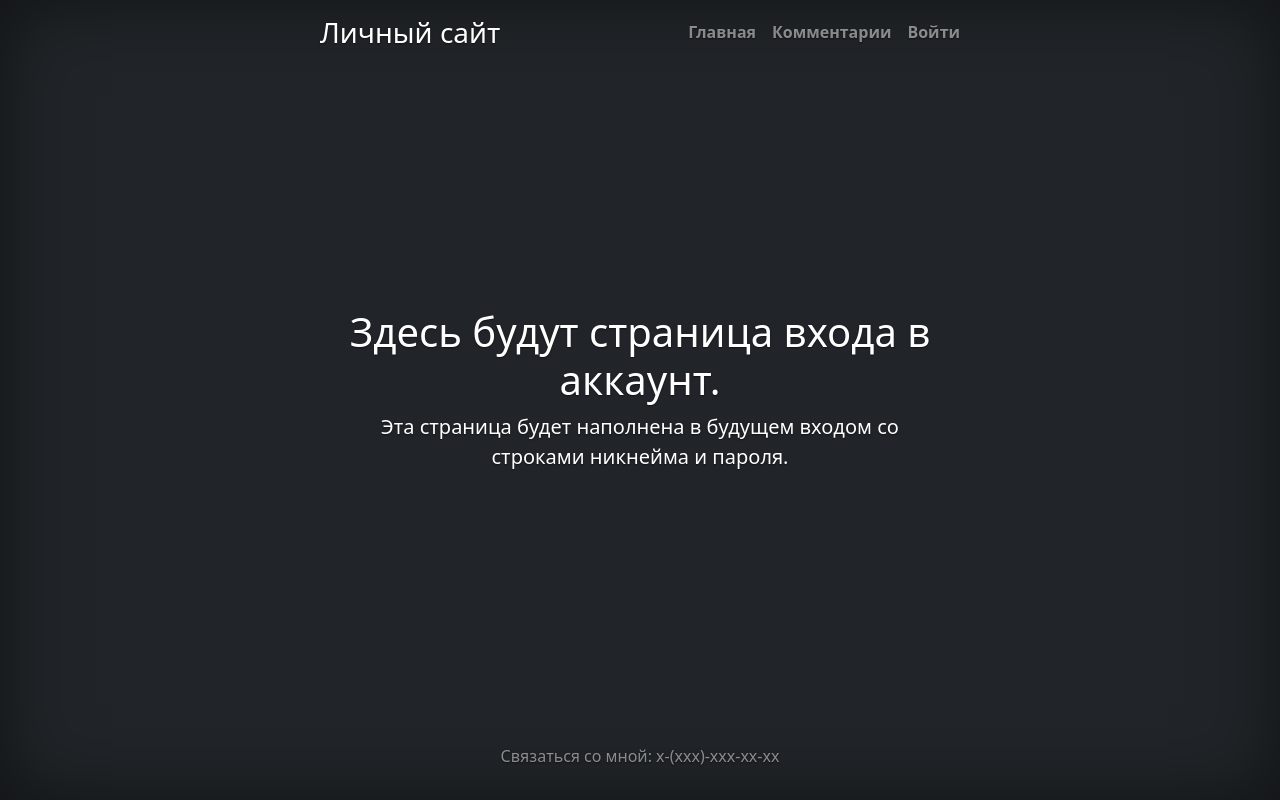
After one commit to Verper1/OOP_practice, a Flask app: page /login in a window 1280 px wide. The commit adds this page. Run offline with Flask 3, Linux system fonts and the light colour scheme; some libraries are stand-ins or nearby versions.

Commit message:
Сделал страницы-заглушки для сайта. Реализацию захода в аккаунт и регистрации сделаю позже, также как и с комментариями.

```diff
--- a/cite_on_Flask_2/app.py
+++ b/cite_on_Flask_2/app.py
@@ -7,5 +7,18 @@ app = Flask(__name__)
 def index():
     return render_template('index.html')
 
+@app.route('/comments')
+def comments():
+    return render_template('comments.html')
+
+@app.route('/login')
+def login():
+    return render_template('login.html')
+
+@app.route('/account')
+def account():
+    return render_template('account.html')
+
+
 if __name__ == "__main__":
     app.run(debug=True)
--- a/cite_on_Flask_2/static/css/cover.css
+++ b/cite_on_Flask_2/static/css/cover.css
@@ -44,7 +44,7 @@ body {
   margin-left: 1rem;
 }
 
-.nav-masthead .active {
+/* .nav-masthead .active {
   color: #fff;
   border-bottom-color: #fff;
-}
+} */
--- a/cite_on_Flask_2/templates/base.html
+++ b/cite_on_Flask_2/templates/base.html
@@ -123,9 +123,9 @@
                 <div>
                     <h3 class="float-md-start mb-0">Личный сайт</h3>
                     <nav class="nav nav-masthead justify-content-center float-md-end">
-                        <a class="nav-link fw-bold py-1 px-0 active" aria-current="page" href="#">Главная</a>
-                        <a class="nav-link fw-bold py-1 px-0" href="#">Комментарии</a>
-                        <a class="nav-link fw-bold py-1 px-0" href="#">Войти</a>
+                        <a class="nav-link fw-bold py-1 px-0 active" aria-current="page" href="/">Главная</a>
+                        <a class="nav-link fw-bold py-1 px-0" href="/comments">Комментарии</a>
+                        <a class="nav-link fw-bold py-1 px-0" href="/login">Войти</a>
                     </nav>
                 </div>
             </header>
--- /dev/null
+++ b/cite_on_Flask_2/templates/login.html
@@ -0,0 +1,11 @@
+{% extends 'base.html' %}
+
+{% block title %}<title>Вход в аккаунт</title>{% endblock %}
+
+
+{% block body %}
+    <main class="px-3">
+        <h1>Здесь будут страница входа в аккаунт.</h1>
+        <p class="lead">Эта страница будет наполнена в будущем входом со строками никнейма и пароля.</p>
+    </main>
+{% endblock %}
```
Also changed, not shown: cite_on_Flask_2/templates/account.html (added, +11 -0 lines), cite_on_Flask_2/templates/comments.html (added, +11 -0 lines).
